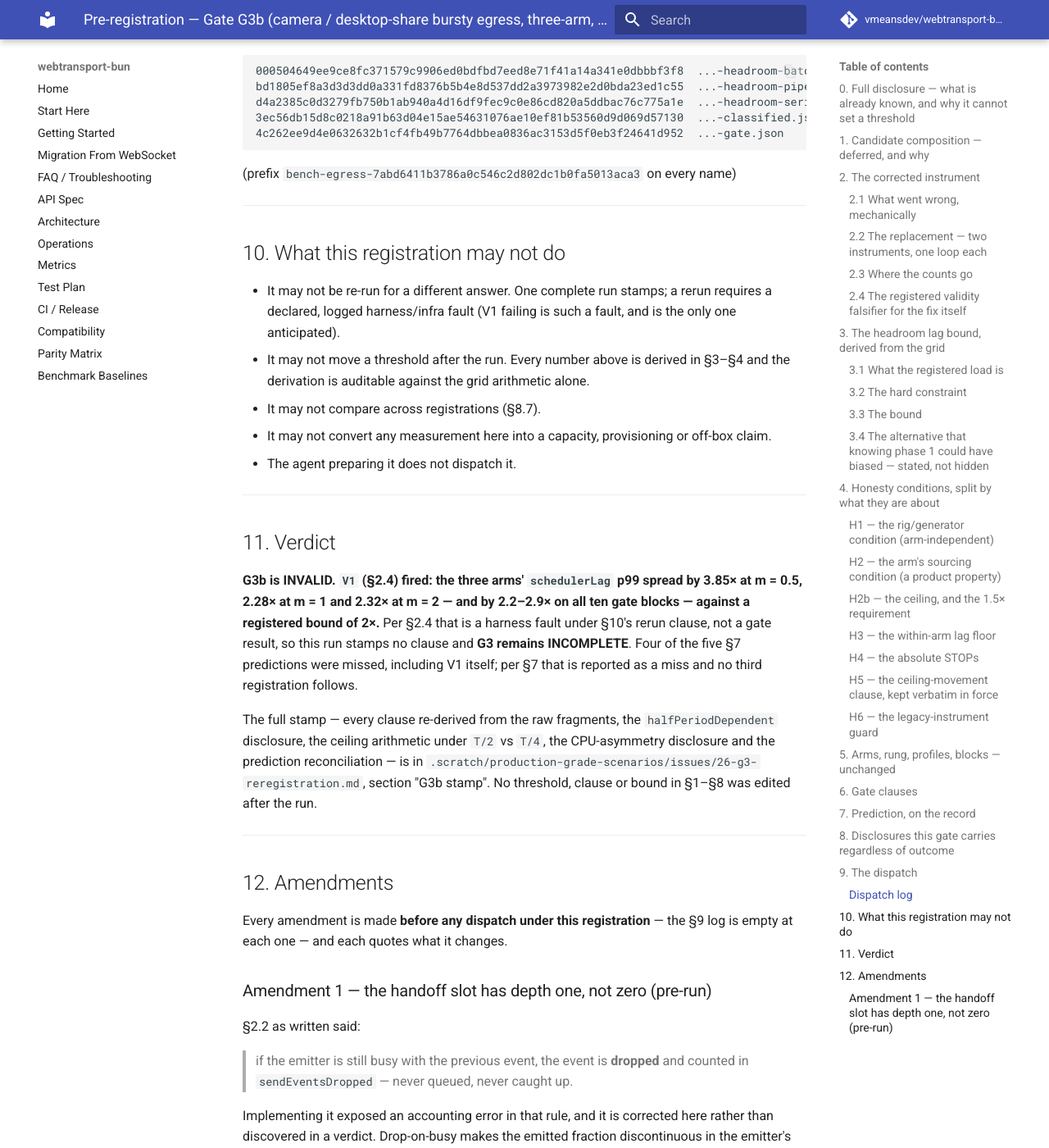
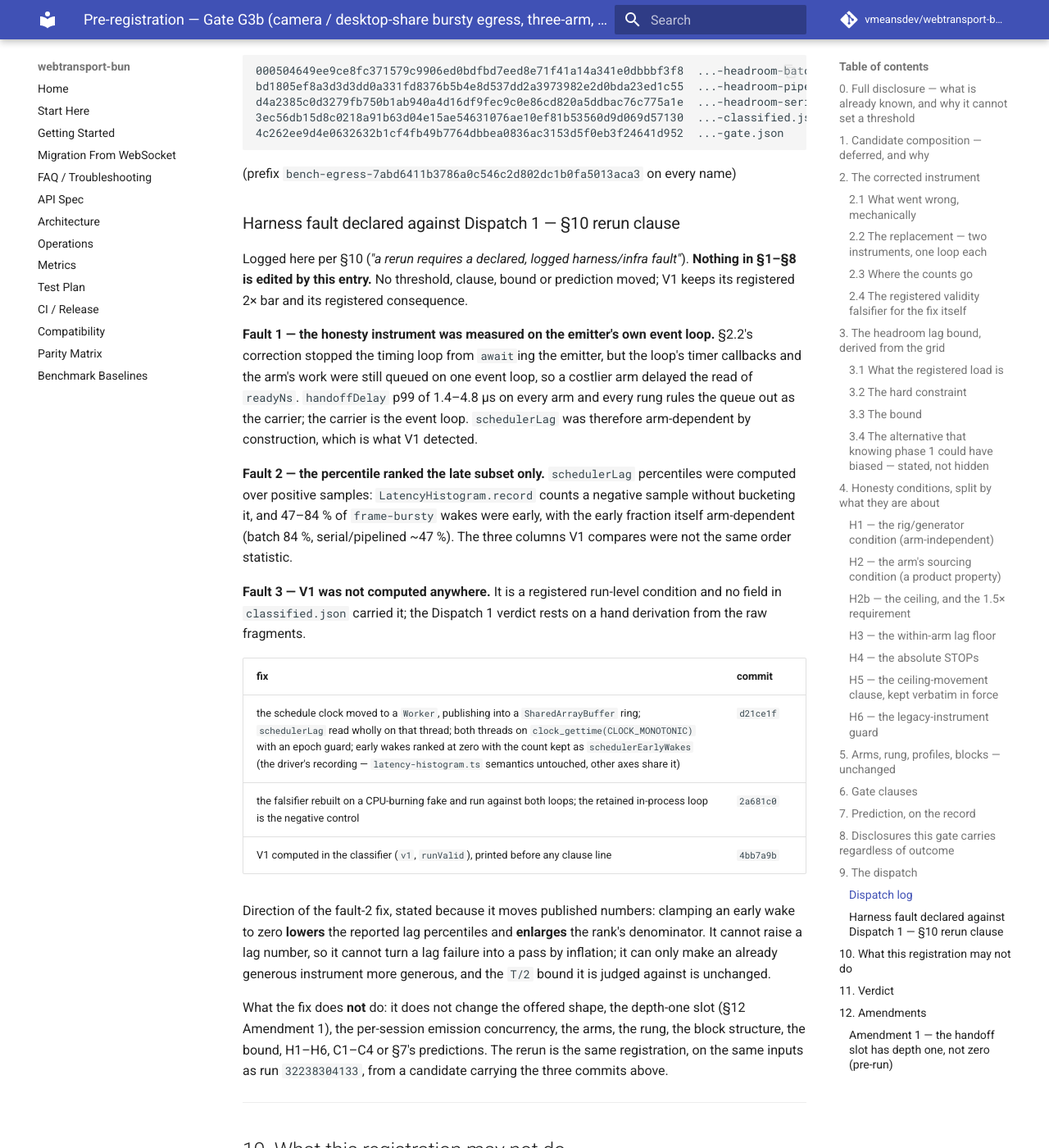
Before and after one commit to vmeansdev/webtransport-bun, an MkDocs documentation site: the page built from docs/research/preregistrations/gate-g3b.md, in a window 1280 px wide and 1400 px high, scrolled down 11573 px. Shown: the whole window at 82% size. Built offline with MkDocs 1.6.1 and Material for MkDocs 9.7.7, drawn with Linux system fonts in a browser that asks for light colours; comment, search, counter and statistics services are not loaded.

Commit message:
Log the declared harness fault and its fix in the G3b run log, so the rerun rides §10's clause and not a quiet re-dispatch
§10 allows a rerun only on a declared, logged harness/infra fault. Dispatch 1's
entry now carries the three faults V1 exposed -- the honesty instrument read on
the emitter's own event loop, the percentile ranked over the late subset only,
and V1 itself computed nowhere -- with the commit that fixes each, and the
direction of the one fix that moves published numbers.

Nothing in §1-§8 is edited. No threshold, clause, bound or prediction moved,
and V1 keeps its registered 2x bar and its registered consequence.

Co-Authored-By: Claude Fable 5 <noreply@anthropic.com>
Claude-Session: https://claude.ai/code/session_01J6XgaCwKmiXs7S56nLNgbf

```diff
--- a/docs/research/preregistrations/gate-g3b.md
+++ b/docs/research/preregistrations/gate-g3b.md
@@ -493,6 +493,51 @@ d4a2385c0d3279fb750b1ab940a4d16df9fec9c0e86cd820a5ddbac76c775a1e  ...-headroom-s
 
 (prefix `bench-egress-7abd6411b3786a0c546c2d802dc1b0fa5013aca3` on every name)
 
+### Harness fault declared against Dispatch 1 — §10 rerun clause
+
+Logged here per §10 (*"a rerun requires a declared, logged harness/infra
+fault"*). **Nothing in §1–§8 is edited by this entry.** No threshold, clause,
+bound or prediction moved; V1 keeps its registered 2× bar and its registered
+consequence.
+
+**Fault 1 — the honesty instrument was measured on the emitter's own event
+loop.** §2.2's correction stopped the timing loop from `await`ing the emitter,
+but the loop's timer callbacks and the arm's work were still queued on one
+event loop, so a costlier arm delayed the read of `readyNs`. `handoffDelay`
+p99 of 1.4–4.8 µs on every arm and every rung rules the queue out as the
+carrier; the carrier is the event loop. `schedulerLag` was therefore
+arm-dependent by construction, which is what V1 detected.
+
+**Fault 2 — the percentile ranked the late subset only.** `schedulerLag`
+percentiles were computed over positive samples: `LatencyHistogram.record`
+counts a negative sample without bucketing it, and 47–84 % of `frame-bursty`
+wakes were early, with the early fraction itself arm-dependent (batch 84 %,
+serial/pipelined ~47 %). The three columns V1 compares were not the same order
+statistic.
+
+**Fault 3 — V1 was not computed anywhere.** It is a registered run-level
+condition and no field in `classified.json` carried it; the Dispatch 1 verdict
+rests on a hand derivation from the raw fragments.
+
+| fix | commit |
+|---|---|
+| the schedule clock moved to a `Worker`, publishing into a `SharedArrayBuffer` ring; `schedulerLag` read wholly on that thread; both threads on `clock_gettime(CLOCK_MONOTONIC)` with an epoch guard; early wakes ranked at zero with the count kept as `schedulerEarlyWakes` (the driver's recording — `latency-histogram.ts` semantics untouched, other axes share it) | `d21ce1f` |
+| the falsifier rebuilt on a CPU-burning fake and run against both loops; the retained in-process loop is the negative control | `2a681c0` |
+| V1 computed in the classifier (`v1`, `runValid`), printed before any clause line | `4bb7a9b` |
+
+Direction of the fault-2 fix, stated because it moves published numbers:
+clamping an early wake to zero **lowers** the reported lag percentiles and
+**enlarges** the rank's denominator. It cannot raise a lag number, so it cannot
+turn a lag failure into a pass by inflation; it can only make an already
+generous instrument more generous, and the `T/2` bound it is judged against is
+unchanged.
+
+What the fix does **not** do: it does not change the offered shape, the
+depth-one slot (§12 Amendment 1), the per-session emission concurrency, the
+arms, the rung, the block structure, the bound, H1–H6, C1–C4 or §7's
+predictions. The rerun is the same registration, on the same inputs as run
+`32238304133`, from a candidate carrying the three commits above.
+
 ---
 
 ## 10. What this registration may not do
```
